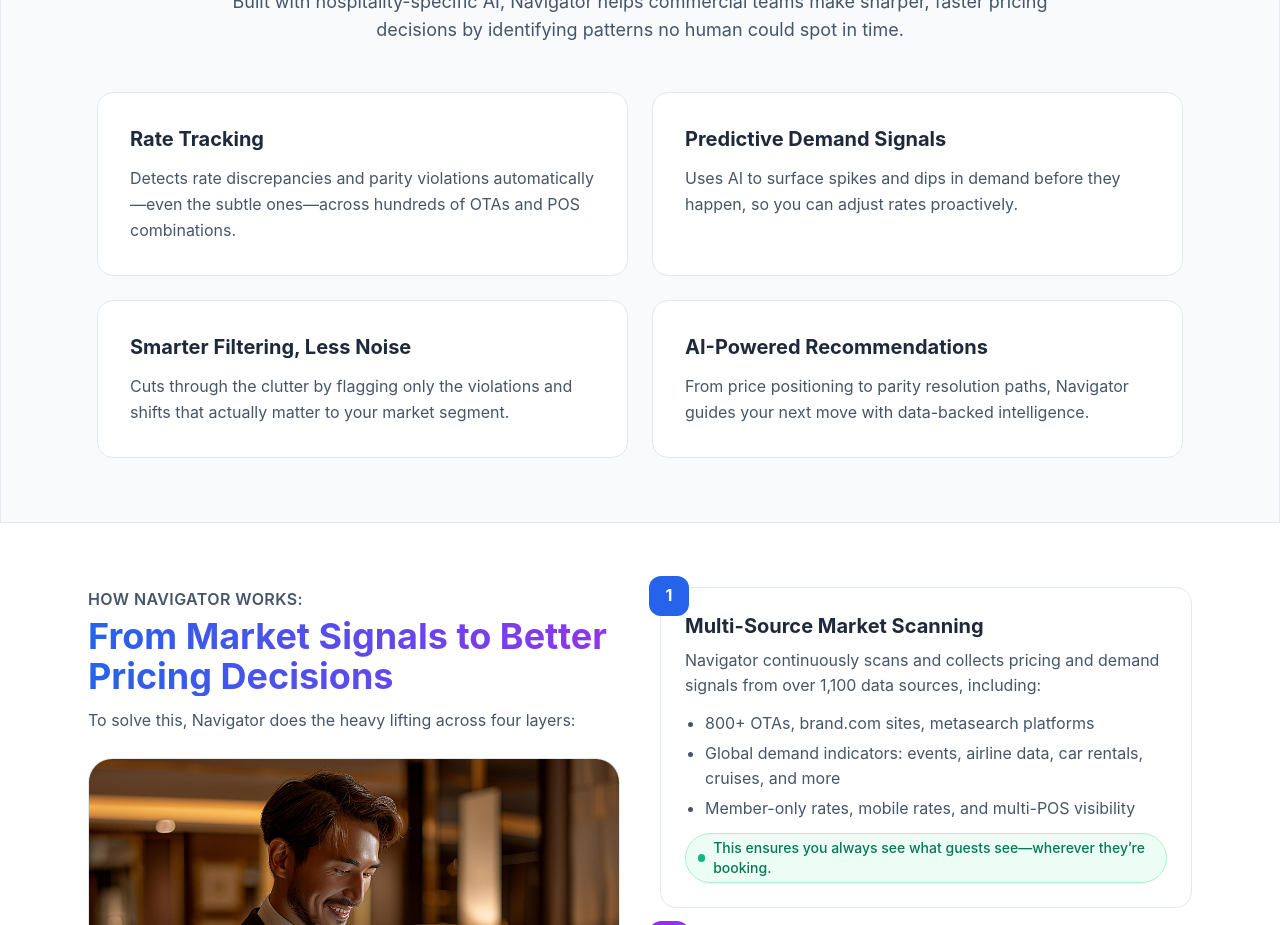
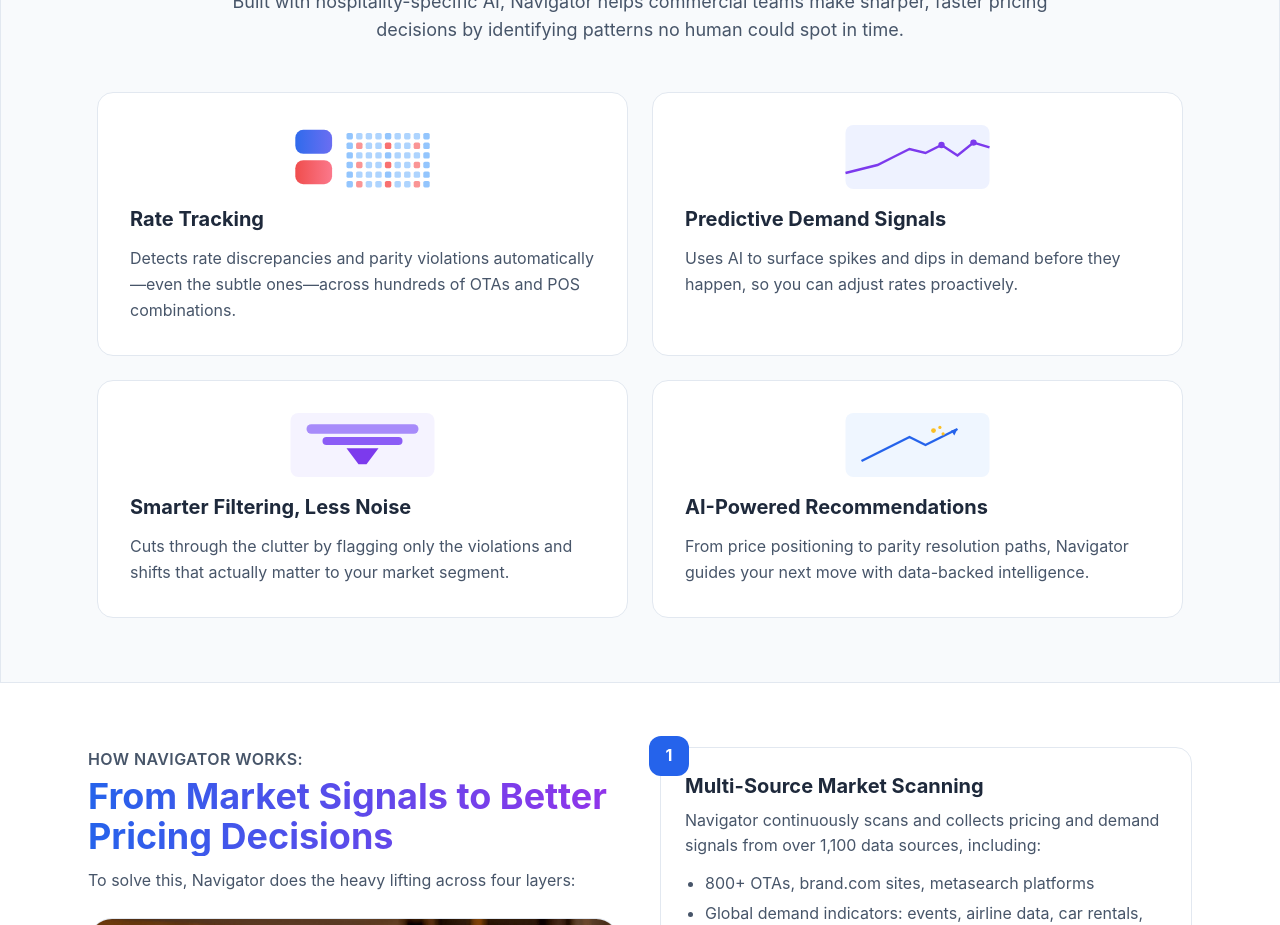
Before and after one commit to glalcua1/navigator-marketing, a React (Create React App) app: page / in a window 1280 px wide. Shown: the part 1380-2305 px from the top of the page. Built offline with nearby package versions, Linux system fonts and the light colour scheme.

Commit message:
feat(introducing): add inline SVG illustrations to four feature cards for visual clarity (rate grid, demand wave, funnel, AI arrow)

```diff
--- a/src/components/ProblemSolutionSection.jsx
+++ b/src/components/ProblemSolutionSection.jsx
@@ -101,24 +101,79 @@
               {/* Feature Cards */}
               <div className="max-w-6xl mx-auto grid md:grid-cols-2 gap-6">
                 <div className="bg-white rounded-2xl p-8 border border-slate-200 transition-all duration-300">
+                  {/* Illustration: Rate Tracking (badges + grid) */}
+                  <div className="mb-4">
+                    <svg viewBox="0 0 180 80" className="w-full h-16" aria-hidden="true">
+                      <defs>
+                        <linearGradient id="gradBlue" x1="0%" y1="0%" x2="100%" y2="0%">
+                          <stop offset="0%" stopColor="#2563eb"/>
+                          <stop offset="100%" stopColor="#6366f1"/>
+                        </linearGradient>
+                        <linearGradient id="gradRed" x1="0%" y1="0%" x2="100%" y2="0%">
+                          <stop offset="0%" stopColor="#ef4444"/>
+                          <stop offset="100%" stopColor="#fb7185"/>
+                        </linearGradient>
+                      </defs>
+                      <rect x="6" y="6" rx="10" ry="10" width="46" height="30" fill="url(#gradBlue)" opacity="0.95"/>
+                      <rect x="6" y="44" rx="10" ry="10" width="46" height="30" fill="url(#gradRed)" opacity="0.95"/>
+                      {/* mini grid */}
+                      {Array.from({length:6}).map((_,r)=>
+                        Array.from({length:9}).map((_,c)=>{
+                          const x=70+c*12; const y=10+r*12; const red=(r%2===1 && c%3===1);
+                          return <rect key={`g-${r}-${c}`} x={x} y={y} width="8" height="8" rx="2" fill={red? '#f87171' : '#93c5fd'} opacity={c%4===0?1:0.75}/>;
+                        })
+                      )}
+                    </svg>
+                  </div>
                   <h4 className="text-xl font-bold text-slate-800 mb-3">Rate Tracking</h4>
                   <p className="text-slate-600 leading-relaxed">
                     Detects rate discrepancies and parity violations automatically—even the subtle ones—across hundreds of OTAs and POS combinations.
                   </p>
                 </div>
                 <div className="bg-white rounded-2xl p-8 border border-slate-200 transition-all duration-300">
+                  {/* Illustration: Predictive Demand Signals (wave) */}
+                  <div className="mb-4">
+                    <svg viewBox="0 0 180 80" className="w-full h-16" aria-hidden="true">
+                      <rect x="0" y="0" width="180" height="80" rx="10" fill="#eef2ff" />
+                      <polyline points="0,60 20,55 40,50 60,40 80,30 100,35 120,25 140,38 160,22 180,28" fill="none" stroke="#7c3aed" strokeWidth="3" />
+                      <circle cx="120" cy="25" r="4" fill="#7c3aed"/>
+                      <circle cx="160" cy="22" r="4" fill="#7c3aed"/>
+                    </svg>
+                  </div>
                   <h4 className="text-xl font-bold text-slate-800 mb-3">Predictive Demand Signals</h4>
                   <p className="text-slate-600 leading-relaxed">
                     Uses AI to surface spikes and dips in demand before they happen, so you can adjust rates proactively.
                   </p>
                 </div>
                 <div className="bg-white rounded-2xl p-8 border border-slate-200 transition-all duration-300">
+                  {/* Illustration: Smarter Filtering (funnel) */}
+                  <div className="mb-4">
+                    <svg viewBox="0 0 180 80" className="w-full h-16" aria-hidden="true">
+                      <rect x="0" y="0" width="180" height="80" rx="10" fill="#f5f3ff" />
+                      <rect x="20" y="14" width="140" height="12" rx="6" fill="#a78bfa"/>
+                      <rect x="40" y="30" width="100" height="10" rx="5" fill="#8b5cf6"/>
+                      <polygon points="70,44 110,44 95,64 85,64" fill="#7c3aed"/>
+                    </svg>
+                  </div>
                   <h4 className="text-xl font-bold text-slate-800 mb-3">Smarter Filtering, Less Noise</h4>
                   <p className="text-slate-600 leading-relaxed">
                     Cuts through the clutter by flagging only the violations and shifts that actually matter to your market segment.
                   </p>
                 </div>
                 <div className="bg-white rounded-2xl p-8 border border-slate-200 transition-all duration-300">
+                  {/* Illustration: AI-Powered Recommendations (spark + arrow) */}
+                  <div className="mb-4">
+                    <svg viewBox="0 0 180 80" className="w-full h-16" aria-hidden="true">
+                      <rect x="0" y="0" width="180" height="80" rx="10" fill="#eff6ff" />
+                      <path d="M20 60 L80 30 L100 40 L140 20" stroke="#2563eb" strokeWidth="3" fill="none"/>
+                      <polygon points="140,20 132,22 136,28" fill="#2563eb"/>
+                      <g fill="#fbbf24">
+                        <circle cx="110" cy="22" r="3"/>
+                        <circle cx="118" cy="18" r="2"/>
+                        <circle cx="122" cy="26" r="2"/>
+                      </g>
+                    </svg>
+                  </div>
                   <h4 className="text-xl font-bold text-slate-800 mb-3">AI-Powered Recommendations</h4>
                   <p className="text-slate-600 leading-relaxed">
                     From price positioning to parity resolution paths, Navigator guides your next move with data-backed intelligence.
```
Lines whose indentation alone changed are shown as unchanged.
